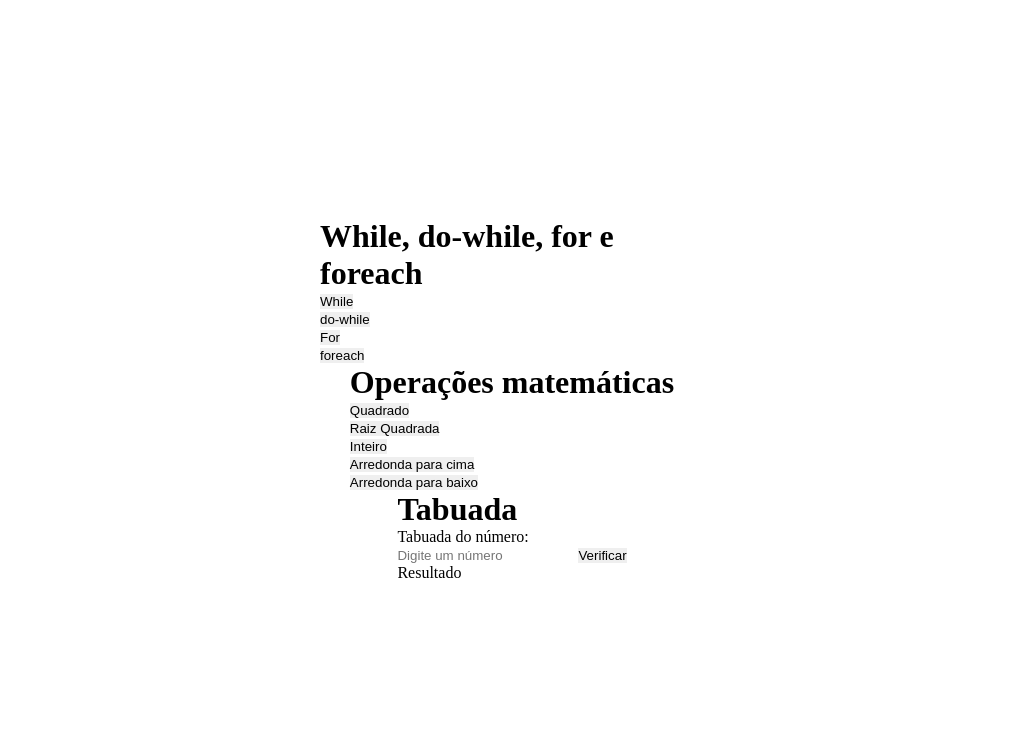
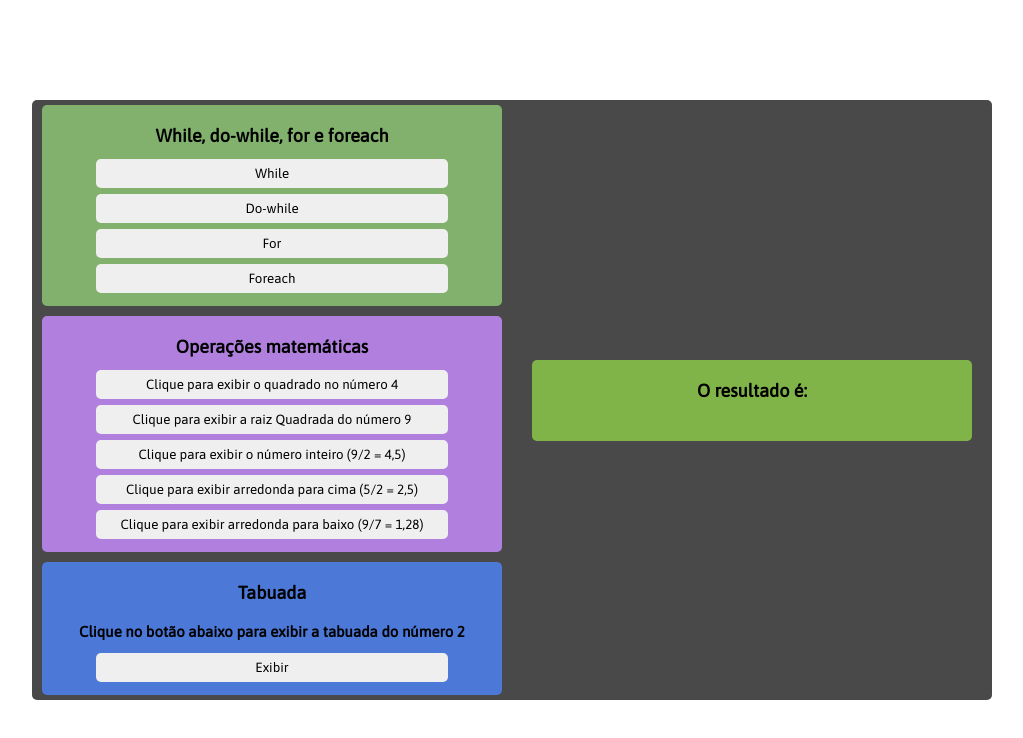
Before and after one commit to lephyns/projeto-javascript-ultima-school, a plain HTML site: page index.html in a window 1280 px wide. Shown: the whole page, without its empty margins (128-1151 px from the left). Drawn offline with Linux system fonts and the light colour scheme.

Commit message:
Ajustes finais

```diff
--- a/index.html
+++ b/index.html
@@ -9,53 +9,47 @@
     <script type="text/javascript" src="script.js"> </script>
     <link rel="stylesheet" href="style.css">
 
+    <link rel="preconnect" href="https://fonts.googleapis.com">
+    <link rel="preconnect" href="https://fonts.gstatic.com" crossorigin>
+    <link href="https://fonts.googleapis.com/css2?family=Asap&display=swap" rel="stylesheet">
+
     <title>Projeto javaScript</title>
 </head>
 
 <body>
     <div class="principal-container">
-    <div class="loop">
+    <div class="container-funcoes">
+
+        <div class="inner-container-a">
             <h1>While, do-while, for e foreach</h1>
             <button onclick="exibirFrutasWhile()">While</button>
-        <p id="exibirFrutasWhile"></p>
-
-        <button onclick="exibirFrutasDoWhile()">do-while</button>
-        <p id="exibirFrutasDoWhile"></p>
-
+            <button onclick="exibirFrutasDoWhile()">Do-while</button>
             <button onclick="exibirFrutasFor()">For</button>
-        <p id="exibirFrutasFor"></p>
-
-        <button onclick="exibirFrutasForEach()">foreach</button>
-        <p id="exibirFrutasForEach"></p>
+            <button onclick="exibirFrutasForEach()">Foreach</button>
         </div>
 
-    <div class="operacoes">
+        <div class="inner-container-b">
             <h1>Operações matemáticas</h1>
-        <button onclick="quadrado()">Quadrado</button>
-        <p id="exibirQuadrado"></p>
-
-        <button onclick="raizQuadrada()">Raiz Quadrada</button>
-        <p id="exibirRaizQuadrada"></p>
-
-        <button onclick="inteiro()">Inteiro</button>
-        <p id="exibirInteiro"></p>
-
-        <button onclick="arredondaParaCima ()">Arredonda para cima</button>
-        <p id="exibirArredondaParaCima"></p>
-
-        <button onclick="arredondaParaBaixo()">Arredonda para baixo</button>
-        <p id="exibirArredondaParaBaixo"></p>
+            <button onclick="quadrado()">Clique para exibir o quadrado no número 4</button>
+            <button onclick="raizQuadrada()">Clique para exibir a raiz Quadrada do número 9</button>
+            <button onclick="inteiro()">Clique para exibir o número inteiro (9/2 = 4,5)</button>
+            <button onclick="arredondaParaCima ()">Clique para exibir arredonda para cima (5/2 = 2,5)</button>
+            <button onclick="arredondaParaBaixo()">Clique para exibir arredonda para baixo (9/7 = 1,28)</button>
         </div>
 
-    <div class="tabuada">
+        <div class="inner-container-c">
             <h1>Tabuada</h1>
+            <h2>Clique no botão abaixo para exibir a tabuada do número 2</h2>
+            <button onclick="tabuada()">Exibir</button>
+        </div>
 
-        <p>Tabuada do número:</p>
+    </div>
 
-        <input id="num" type="number" placeholder="Digite um número">
-        <button onclick="tabuada()">Verificar</button>
-        <p>Resultado</p>
-        <div id='resposta'>
+    <div class="container-resultado">
+        <div class="inner-container-d">
+        <h1>O resultado é: </h1>
+        <p id="exibeResultado"></p>
+    </div>
     </div>
 </div>
 
--- a/script.js
+++ b/script.js
@@ -20,7 +20,7 @@ function exibirFrutasWhile() {
         i++;
     }
 
-    document.getElementById("exibirFrutasWhile").innerHTML = text;
+    document.getElementById("exibeResultado").innerHTML = text;
 
 }
 
@@ -33,7 +33,7 @@ function exibirFrutasDoWhile() {
         i++;
     }
     while (i < 10);
-    document.getElementById("exibirFrutasDoWhile").innerHTML = text;
+    document.getElementById("exibeResultado").innerHTML = text;
 }
 
 function exibirFrutasFor() {
@@ -45,7 +45,7 @@ function exibirFrutasFor() {
         i++;
     }
 
-    document.getElementById("exibirFrutasFor").innerHTML = text;
+    document.getElementById("exibeResultado").innerHTML = text;
 }
 
 function exibirFrutasForEach() {
@@ -53,7 +53,7 @@ function exibirFrutasForEach() {
     let text = "";
     frutas.forEach(myFunction);
 
-    document.getElementById("exibirFrutasForEach").innerHTML = text;
+    document.getElementById("exibeResultado").innerHTML = text;
 
     function myFunction(item) {
         text += item + "<br>";
@@ -62,26 +62,26 @@ function exibirFrutasForEach() {
 }
 
 function tabuada() {
-    var num = parseInt(document.getElementById("num").value);
-    var resposta = document.getElementById('resposta');
+    var num = 2;
+    var resultado = document.getElementById('exibeResultado');
     var tabuada = '';
 
     for (var count = 1; count <= 10; count++)
         tabuada += num + " x " + count + " = " +
             num * count + "<br />";
 
-    resposta.innerHTML = tabuada;
+            resultado.innerHTML = tabuada;
 }
 
 const numeroReal = [2, 4, 5, 7, 9];
 
 function quadrado () {
-    document.getElementById("exibirQuadrado").innerHTML = Math.pow(numeroReal[1], 2);
+    document.getElementById("exibeResultado").innerHTML = Math.pow(numeroReal[1], 2);
 }
 
 function raizQuadrada () {
 
-document.getElementById("exibirRaizQuadrada").innerHTML = Math.sqrt(numeroReal[4]);
+document.getElementById("exibeResultado").innerHTML = Math.sqrt(numeroReal[4]);
 
 }
 
@@ -89,18 +89,18 @@ function inteiro () {
 
     var num1 = numeroReal[4];
     var num2 = numeroReal[0];
-    document.getElementById("exibirInteiro").innerHTML = Math.trunc(num1 / num2);
+    document.getElementById("exibeResultado").innerHTML = Math.trunc(num1 / num2);
 
 }
 
 function arredondaParaCima () {
     var num1 = numeroReal[2];
     var num2 = numeroReal[0];
-    document.getElementById("exibirArredondaParaCima").innerHTML = Math.round(num1 / num2);
+    document.getElementById("exibeResultado").innerHTML = Math.round(num1 / num2);
 }
 
 function arredondaParaBaixo () {
     var num1 = numeroReal[4];
     var num2 = numeroReal[3];
-    document.getElementById("exibirArredondaParaBaixo").innerHTML = Math.round(num1 / num2);
+    document.getElementById("exibeResultado").innerHTML = Math.round(num1 / num2);
 }
--- a/style.css
+++ b/style.css
@@ -1,27 +1,119 @@
 * {
-    border: none;
     margin: 0;
     padding: 0;
+    border: none;
+    font-family: 'Asap', sans-serif;
+}
+
+body {
+    font-size: 18px;
+    width: 100vw;
+    height: 100vh;
+}
+
+h1 {
+    font-size: 18px;
+    margin: 10px;
+}
+
+h2 {
+    font-size: 15px;
+    margin: 10px;
+}
+
+p {
+    margin: 10px;
+}
+
+input {
+    width: 80%;
+    border-radius: 5px;
+    margin: 3px;
+    height: 28px;
+    text-align: center;
+}
+
+button {
+    width: 80%;
+    border-radius: 5px;
+    margin: 3px;
+    height: 29px;
+    cursor: pointer;
+
+}
+
+button:hover {
+    transform: scale(1.03);
+    transition: all 0.3s;
+    background-color: #eeff00;
 }
 
 .principal-container {
-    width: 100vw;
-    height: 100vh;
+    display: grid;
+    grid-template-columns: 1fr 1fr 1fr 1fr 1fr 1fr 1fr 1fr;
+    grid-template-rows: 1fr 1fr 1fr 1fr 1fr 1fr 1fr 1fr;
+    gap: 0px 0px;
+    grid-auto-flow: row;
+}
+
+.container-funcoes {
+    grid-area: 2 / 2 / 8 / 5;
+    background-color: rgb(73, 73, 73);
+    text-align: center;
+    border-radius: 5px 0px 0px 5px;
     display: flex;
     flex-direction: column;
-    align-content: center;
     justify-content: center;
-    align-items: center;
 }
 
-.loop {
-    max-width: 30%;
+.container-resultado {
+    grid-area: 2 / 5 / 8 / 8;
+    text-align: center;
+    background-color: rgb(73, 73, 73);
+    display: flex;
+    flex-direction: column;
+    justify-content: center;
+    border-radius: 0px 5px 5px 0px;
 }
 
-.operacoes {
-    max-width: 30%;
+.inner-container-a {
+    grid-area: 2 / 2 / 4 / 5;
+    display: flex;
+    flex-direction: column;
+    background-color: rgb(129, 177, 108);
+    margin: 5px 10px;
+    padding: 10px;
+    align-items: center;
+    border-radius: 5px;
 }
 
-.tabuada {
-    max-width: 30%;
+.inner-container-b {
+    grid-area: 4 / 2 / 6 / 5;
+    display: flex;
+    flex-direction: column;
+    background-color: #b180df;
+    margin: 5px 10px;
+    padding: 10px;
+    align-items: center;
+    border-radius: 5px;
 }
+
+.inner-container-c {
+    grid-area: 2 / 2 / 4 / 5;
+    display: flex;
+    flex-direction: column;
+    background-color: #4c78d8;
+    margin: 5px 10px;
+    padding: 10px;
+    align-items: center;
+    border-radius: 5px;
+}
+
+.inner-container-d {
+    display: flex;
+    flex-direction: column;
+    background-color: #80b348;
+    margin: 20px;
+    padding: 10px;
+    border-radius: 5px;
+}
```
Also changed, not shown: imagens/exibindo-projeto.gif (added), 1 other file. Lines whose indentation alone changed are shown as unchanged.
